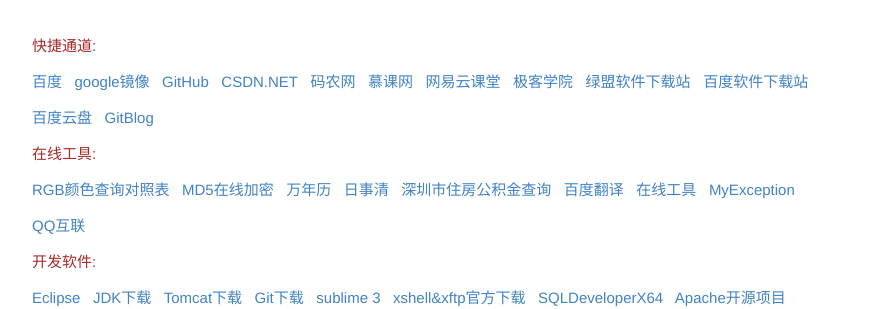
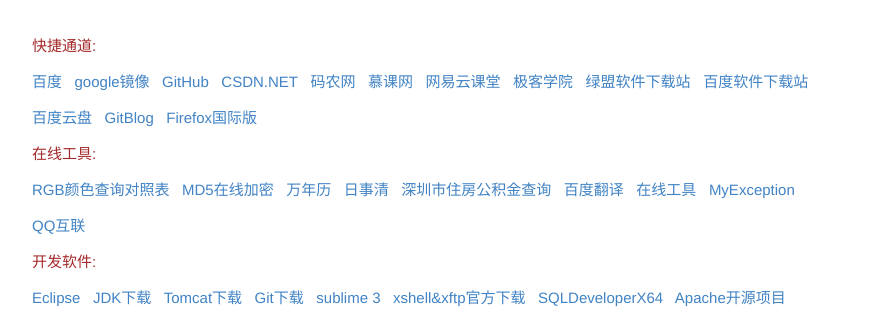
Before and after one commit to daniel163/daniel163.github.io, a Jekyll site: the page built from index.html, in a window 1280 px wide. Shown: the part 826-1135 px from the top of the page, without its empty margins (198-1081 px from the left). Built offline with Jekyll 4.4.1, drawn with Linux system fonts in a browser that asks for light colours; Markdown is read by kramdown in place of the engine named in the settings; the list of posts is cut into pages by our own code.

Commit message:
主页更新

```diff
--- a/index.html
+++ b/index.html
@@ -43,6 +43,7 @@ layout: default
 	<p>
 	<a href="http://yun.baidu.com/" target="_blank">百度云盘</a>&nbsp&nbsp
 	<a href="http://www.gitblog.cn/" target="_blank">GitBlog</a>&nbsp&nbsp
+  <a href="https://www.mozilla.org/en-US/firefox/all/" target="_blank">Firefox国际版</a>&nbsp&nbsp
 	</p>
 
 
```
